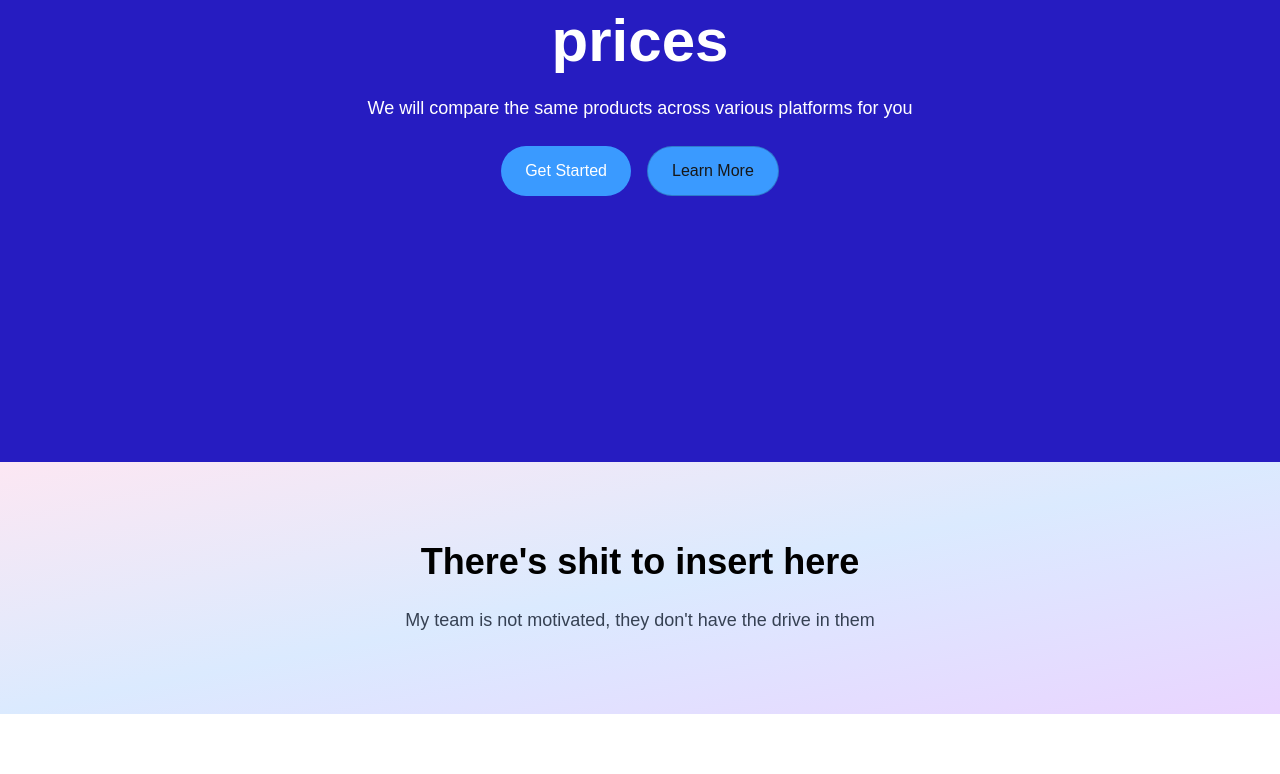
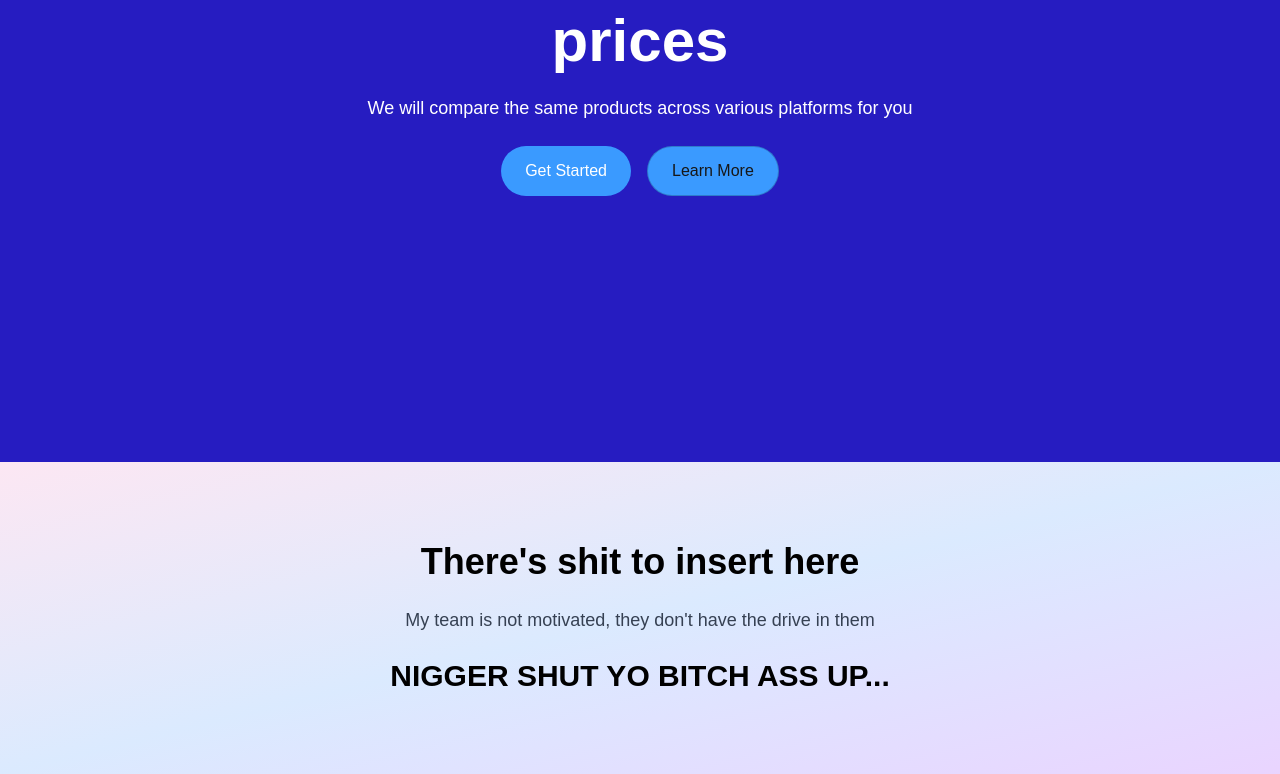
Before and after one commit to ParthMalekar16/4Stack, a Next.js app in the folder frontend/: page / in a window 1280 px wide. Shown: the part 398-1172 px from the top of the page. Before the commit the page ends 1112 px from the top, so only its background shows below. Built offline with nearby package versions, Linux system fonts and the light colour scheme.

Commit message:
love from my side

```diff
--- a/frontend/app/page.tsx
+++ b/frontend/app/page.tsx
@@ -19,6 +19,10 @@ return (<main>
         My team is not motivated, they don't have the drive in them
       </p>
 
+     <p className="text-3xl text-black font-bold text-center mt-4">
+       NIGGER SHUT YO BITCH ASS UP...
+     </p>
+
     </div>
   </section>
 </main>
```
